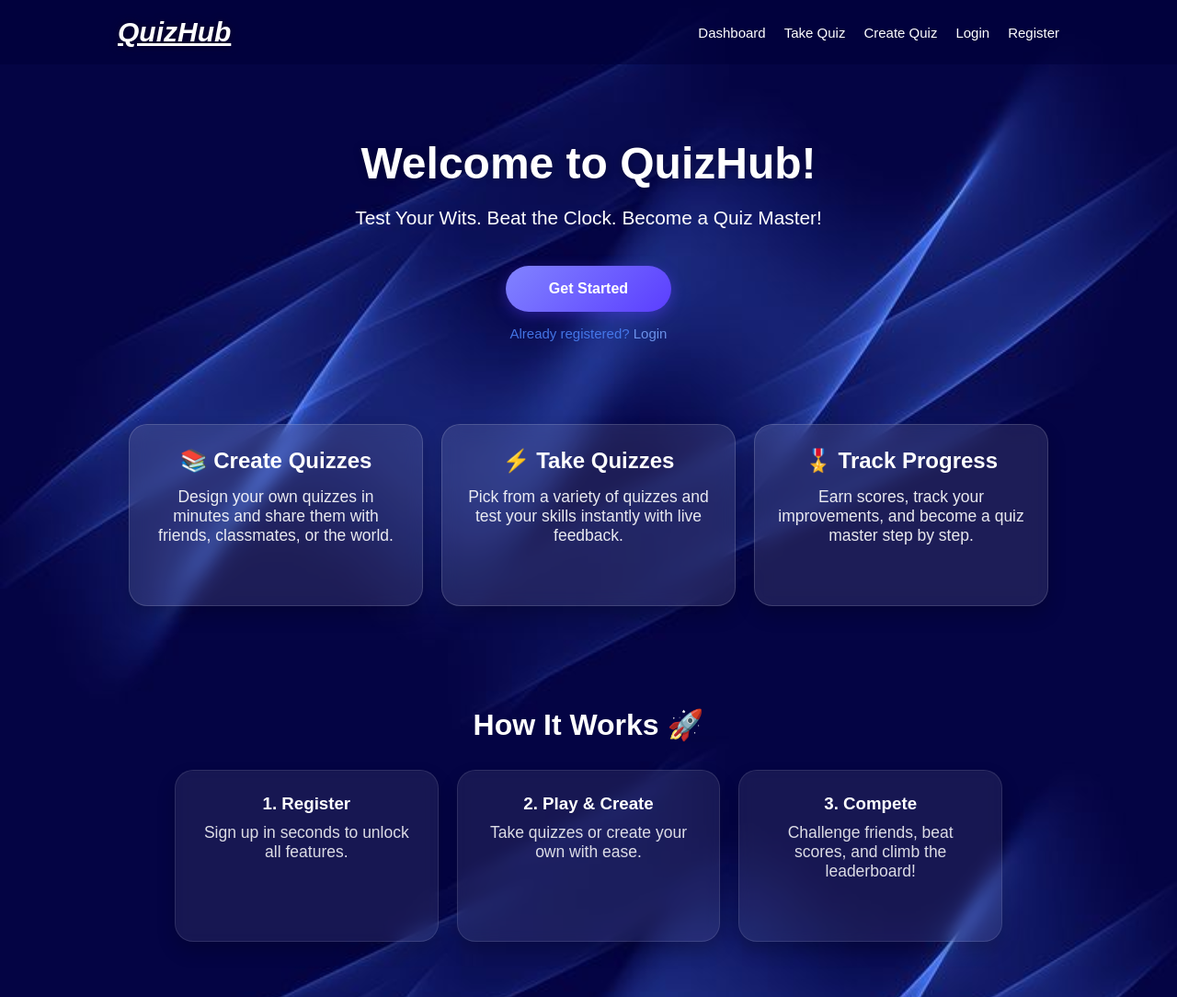
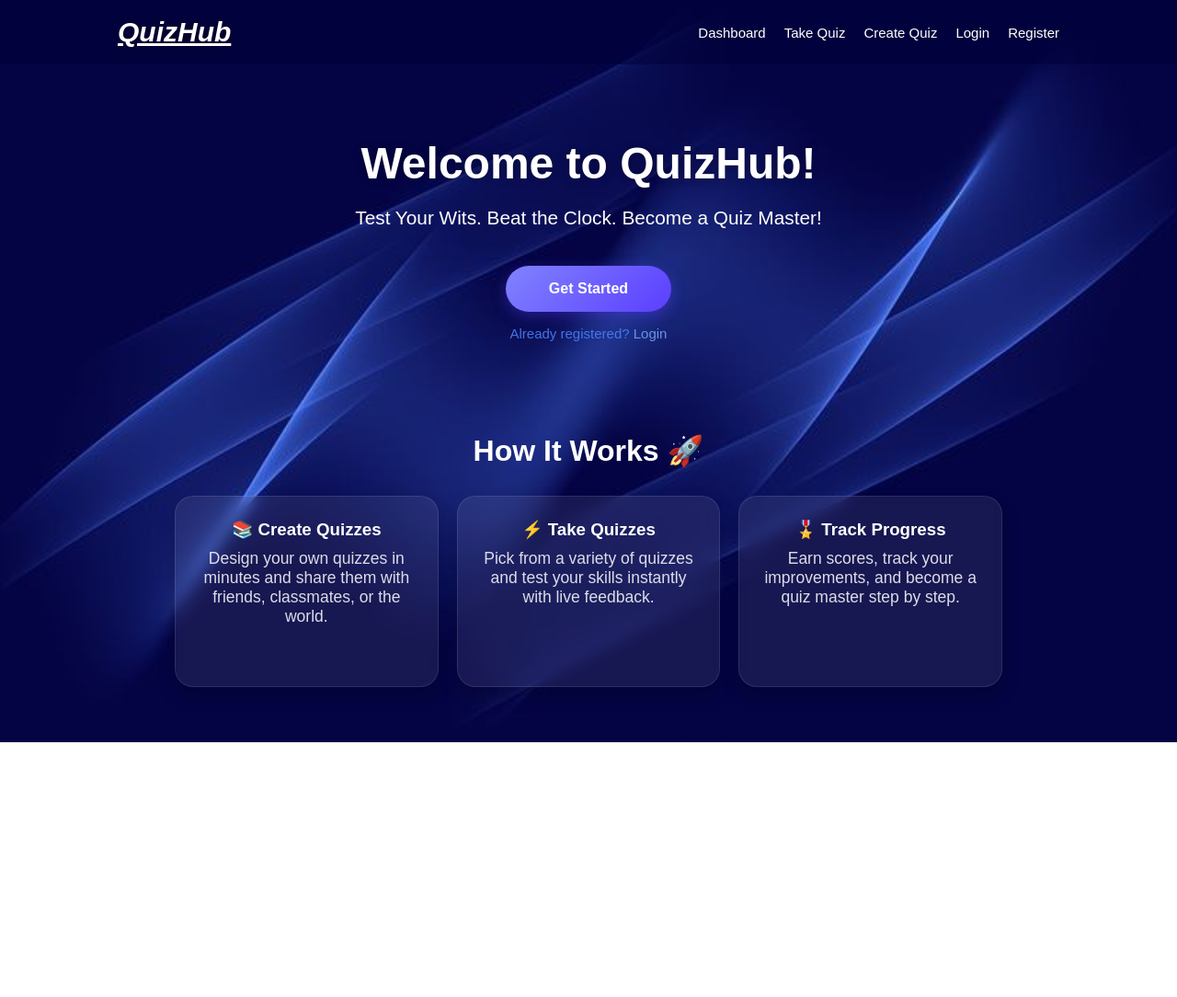
Before and after one commit to preethaarul/Web_Project, a website: page Frontend/index.html in a window 1280 px wide. Shown: the whole page at 92% size. After the commit the page ends 807 px from the top, so only its background shows below. Drawn offline with Linux system fonts and the light colour scheme.

Commit message:
UI update

```diff
--- a/Frontend/index.html
+++ b/Frontend/index.html
@@ -43,35 +43,21 @@
             </div>
         </section>
 
-        <section class="highlights">
-            <div class="card">
-                <h2>📚 Create Quizzes</h2>
-                <p>Design your own quizzes in minutes and share them with friends, classmates, or the world.</p>
-            </div>
-            <div class="card">
-                <h2>⚡ Take Quizzes</h2>
-                <p>Pick from a variety of quizzes and test your skills instantly with live feedback.</p>
-            </div>
-            <div class="card">
-                <h2>🎖️ Track Progress</h2>
-                <p>Earn scores, track your improvements, and become a quiz master step by step.</p>
-            </div>
-        </section>
 
         <section class="steps">
             <h2>How It Works 🚀</h2>
             <div class="step-container">
                 <div class="step">
-                    <h3>1. Register</h3>
-                    <p>Sign up in seconds to unlock all features.</p>
+                    <h3>📚 Create Quizzes</h3>
+                    <p>Design your own quizzes in minutes and share them with friends, classmates, or the world.</p>
                 </div>
                 <div class="step">
-                    <h3>2. Play & Create</h3>
-                    <p>Take quizzes or create your own with ease.</p>
+                    <h3>⚡ Take Quizzes</h3>
+                    <p>Pick from a variety of quizzes and test your skills instantly with live feedback.</p>
                 </div>
                 <div class="step">
-                    <h3>3. Compete</h3>
-                    <p>Challenge friends, beat scores, and climb the leaderboard!</p>
+                    <h3>🎖️ Track Progress</h3>
+                    <p>Earn scores, track your improvements, and become a quiz master step by step.</p>
                 </div>
             </div>
         </section>
--- a/Frontend/style.css
+++ b/Frontend/style.css
@@ -518,7 +518,9 @@ body {
 }
 
 .answer-item input[type="text"] {
-  flex-grow: 1;
+  flex: 1;
+  width: auto;
+  margin: 0;
 }
 
 .answer-item input[type="radio"] {
@@ -709,6 +711,10 @@ body {
   transform: scale(1.05);
 }
 
+#next-btn, #submit-btn {
+  margin-left: auto;
+}
+
 .created-quizzes h2 {
   color: #ffffff;
   margin-bottom: 25px;
```
